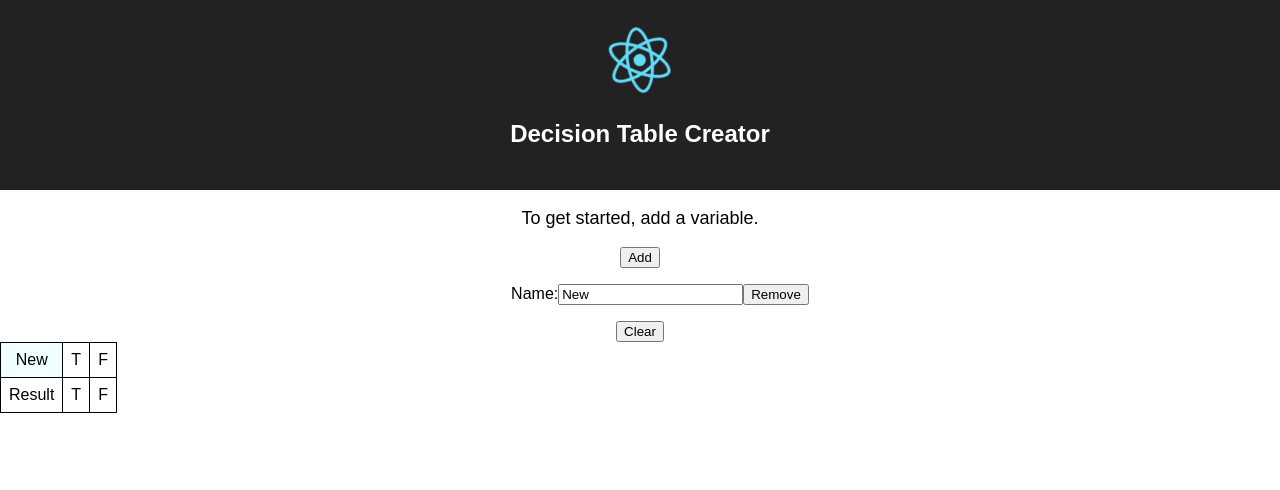
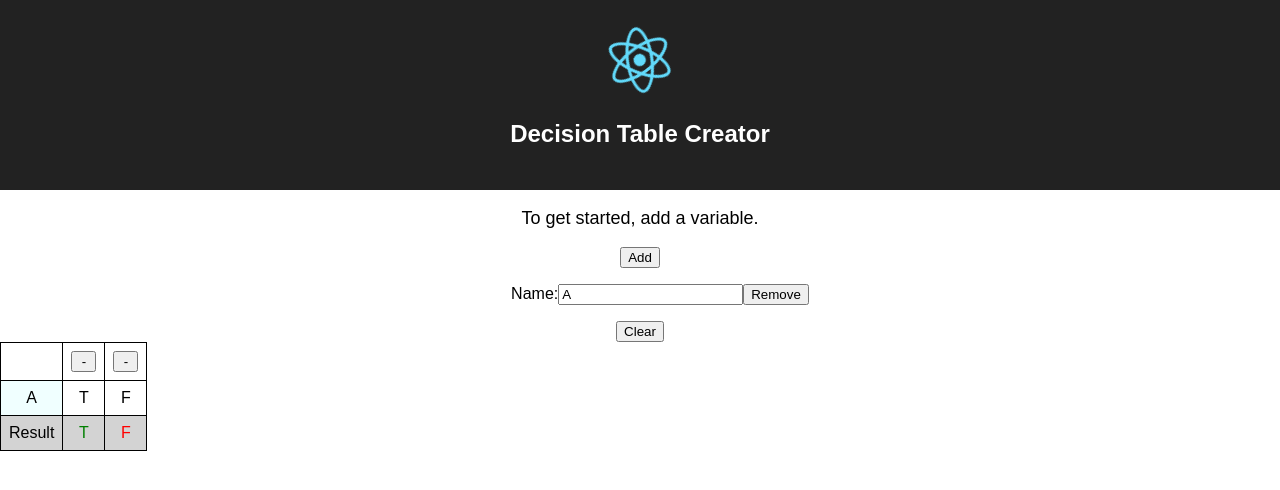
Before and after one commit to Joshproxy/decisiontable, a React (Create React App) app: page / in a window 1280 px wide. Both pictures are taken after a click on the button "Add". Shown: the top 490 px of the page. Built offline with nearby package versions, Linux system fonts and the light colour scheme.

Commit message:
Fixed a rendering bug when removing variables. Added column toggling.

```diff
--- a/src/components/DecisionTableCreator/DecisionTableCreator.tsx
+++ b/src/components/DecisionTableCreator/DecisionTableCreator.tsx
@@ -27,8 +27,9 @@ class DecisionTableCreator extends React.Component<IDecisionTableCreatorProps, D
     }
 
     public render() {
+        const vars = [...this.props.data.decisionVariables];
         const add = () => {
-            this.props.addVariable(this.props.data.decisionVariables.length);
+            this.props.addVariable(vars.length);
         }
         return (
             <div className="DecisionTableCreator">
@@ -42,7 +43,7 @@ class DecisionTableCreator extends React.Component<IDecisionTableCreatorProps, D
                 </div>
                 <div>
                     <ul className="searchResult-list">
-                        {this.props.data.decisionVariables.map((variable, i) =>
+                        {vars.map((variable, i) =>
                             <DecisionVariableInput
                                 key={i}
                                 variable={variable}
--- a/src/components/Table/DecisionTable.css
+++ b/src/components/Table/DecisionTable.css
@@ -10,3 +10,23 @@ table, th, td {
 .var-label {
   background-color: azure;
 }
+
+.result-row {
+  background-color: lightgray;
+}
+
+.success {
+  color: green;
+}
+
+.failure {
+  color: red;
+}
+
+.toggle-button {
+  width: 25px;
+}
+
+.column-hidden {
+  background-color: black;
+}
--- a/src/components/Table/DecisionTable.tsx
+++ b/src/components/Table/DecisionTable.tsx
@@ -3,7 +3,7 @@ import { connect } from 'react-redux';
 import { Dispatch } from 'redux';
 import { DecisionTableData } from '../../models/DecisionTableData';
 import { DecisionTableState } from '../../models/DecisionTableState';
-import { clear } from '../../store/actions';
+import { clear, toggleColumn } from '../../store/actions';
 import { IAppStore } from '../../store/store';
 import './DecisionTable.css';
 
@@ -13,6 +13,7 @@ interface IDecisionTableStateProps {
 
 interface IDecisionTableDispatchProps {
     clear: () => void;
+    toggleColumn: (columnIndex: number) => void;
 }
 
 interface IDecisionTableProps extends IDecisionTableStateProps, IDecisionTableDispatchProps { }
@@ -24,10 +25,27 @@ class DecisionTable extends React.Component<IDecisionTableProps, DecisionTableSt
     }
 
     public render() {
+        const matrix = this.props.data.matrix;
+        this.columnCount = DecisionTableData.columnCount(this.props.data.decisionVariables);
+
+        // Build toggle column row
+        const toggleRow = [];
+        toggleRow.push(<td key="blank-cell" />);
+        for (let c = 0; c < this.columnCount; c++) {
+            const buttonText = this.props.data.columnsVisible[c] ? '-' : '+';
+            const toggleClick = () => this.props.toggleColumn(c);
+            toggleRow.push(<td className="toggle-cell" key={'toggle' + c}>
+                <button
+                    className="btn btn-sm btn-secondary pull-xs-right toggle-button"
+                    onClick={toggleClick}>
+                    {buttonText}
+                </button>
+            </td>);
+        }
+
+        // Build result row
         const resultRow = [];
-        const matrix = this.props.data.matrix;
-        resultRow.push(<td key='resultLabel'>Result</td>)
-        this.columnCount = DecisionTableData.columnCount(this.props.data.decisionVariables);
+        resultRow.push(<td key='resultLabel' className="result-row">Result</td>);
         for (let c = 0; c < this.columnCount; c++) {
             let result = 'T';
             for (let r = 0; r < this.props.data.decisionVariables.length; r++) {
@@ -36,8 +54,13 @@ class DecisionTable extends React.Component<IDecisionTableProps, DecisionTableSt
                     break;
                 }
             }
-            resultRow.push(<td key={'result'+c}>{result}</td>)
+            const classes = "result-row " + ((result === 'T') ? 'success' : 'failure');
+            const resultColumn = (this.props.data.columnsVisible[c]) ?
+                <td className={classes} key={'result' + c}>{result}</td> :
+                <td className="column-hidden" key={'result' + c} />;
+            resultRow.push(resultColumn);
         }
+
         return (
             <div className="DecisionTable">
                 <div>
@@ -51,11 +74,16 @@ class DecisionTable extends React.Component<IDecisionTableProps, DecisionTableSt
                 <div>
                     <table>
                         <tbody>
+                            <tr>
+                                {toggleRow}
+                            </tr>
                             {matrix.map((row, ri) =>
-                            <tr key={'r'+ri}>
+                                <tr key={'r' + ri}>
                                     <td className="var-label">{this.props.data.decisionVariables[ri].name}</td>
-                                {row.map((column, ci) =>
-                                    <td key={'r'+ri+'c'+ci}>{column.value}</td>
+                                    {row.map((column, ci) => {
+                                        const c = (this.props.data.columnsVisible[ci]) ? '' : 'column-hidden';
+                                        return <td key={'r' + ri + 'c' + ci} className={c}>{column.value}</td>
+                                    }
                                     )}
                                 </tr>
                             )}
@@ -75,7 +103,8 @@ const mapStateToProps = (storeState: IAppStore): IDecisionTableStateProps => ({
 }) as IDecisionTableStateProps;
 
 const mapDispatchToProps = (dispatch: Dispatch<DecisionTableState>) => ({
-    clear: () => dispatch(clear())
+    clear: () => dispatch(clear()),
+    toggleColumn: (columnIndex: number) => dispatch(toggleColumn(columnIndex))
 }) as IDecisionTableDispatchProps;
 
 export default connect(mapStateToProps, mapDispatchToProps)(DecisionTable);
--- a/src/store/actions.ts
+++ b/src/store/actions.ts
@@ -16,7 +16,7 @@ export type TOGGLE_COLUMN = typeof TOGGLE_COLUMN;
 
 export const addVariable = createAction<IDecisionVariable, number>(
     ADD_VARIABLE,
-    (index: number) =>  new DecisionVariableBoolean(index, "New")
+    (index: number) =>  new DecisionVariableBoolean(index, String.fromCharCode('A'.charCodeAt(0) + index))
 )
 
 export const clear = createAction<void>(
--- a/src/store/reducer.ts
+++ b/src/store/reducer.ts
@@ -20,13 +20,14 @@ const reducerMap = {
     },
     [REMOVE_VARIABLE]: (state: DecisionTableState, action: Action<IDecisionVariable>): DecisionTableState => {
         const e = action.payload!;
-        const removedArray = state.decisionVariables.slice(e.index, 1);
+        const removedArray = [...state.decisionVariables];
+        removedArray.splice(e.index, 1);
         const decisionVariables = removedArray.map((d, i) => {
             d.index = i;
             return d;
         });
         const matrix = DecisionTableData.createMatrix(decisionVariables);
-        const columnsVisible = state.columnsVisible.splice(e.index, 1);
+        const columnsVisible = matrix[0].map(() =>true);
         return { ...state, decisionVariables, matrix, columnsVisible };
     },
     [TOGGLE_COLUMN]: (state: DecisionTableState, action: Action<number>): DecisionTableState => {
```
Also changed, not shown: src/components/Variables/DecisionVariableInput.tsx (+4 -12 lines). Lines whose indentation alone changed are shown as unchanged.
